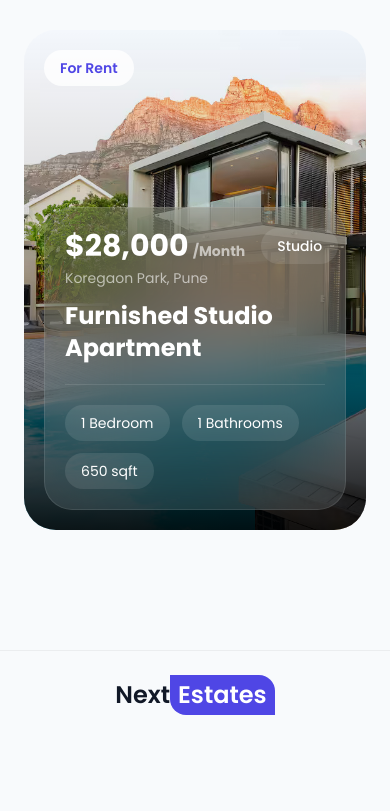
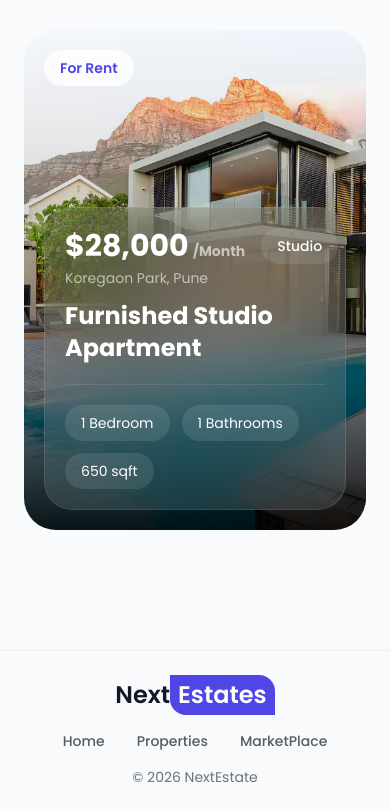
Before and after one commit to rishabh-1510/Plantventory, a Next.js app: page / in a window 390 px wide. Shown: the part 3822-4633 px from the top of the page. Before the commit the page ends 4561 px from the top, so only its background shows below. Built offline with nearby package versions, Linux system fonts and the light colour scheme.

Commit message:
Footer.tsx

```diff
--- a/app/components/footer/Footer.tsx
+++ b/app/components/footer/Footer.tsx
@@ -12,14 +12,17 @@ export const Footer = () => {
                         Estates
                     </span>
                 </Link>
-                <div className="hidden items-center gap-8 lg:flex">
+                <div className="items-center gap-8 flex">
                     {navLinks.map((item) => (
                         <Link key={item} href={item == "Home" ? "/" : `${item.toLowerCase()}`} className={`text-sm font-medium transition hover:text-primary
-                            text-white/70`}>
+                            text-text/70`}>
                             {item}
                         </Link>
                     ))}
                 </div>
+                <p className='text-sm text-text/60'>
+                    &copy; 2026 NextEstate
+                </p>
             </div>
         </footer>
     )
```
